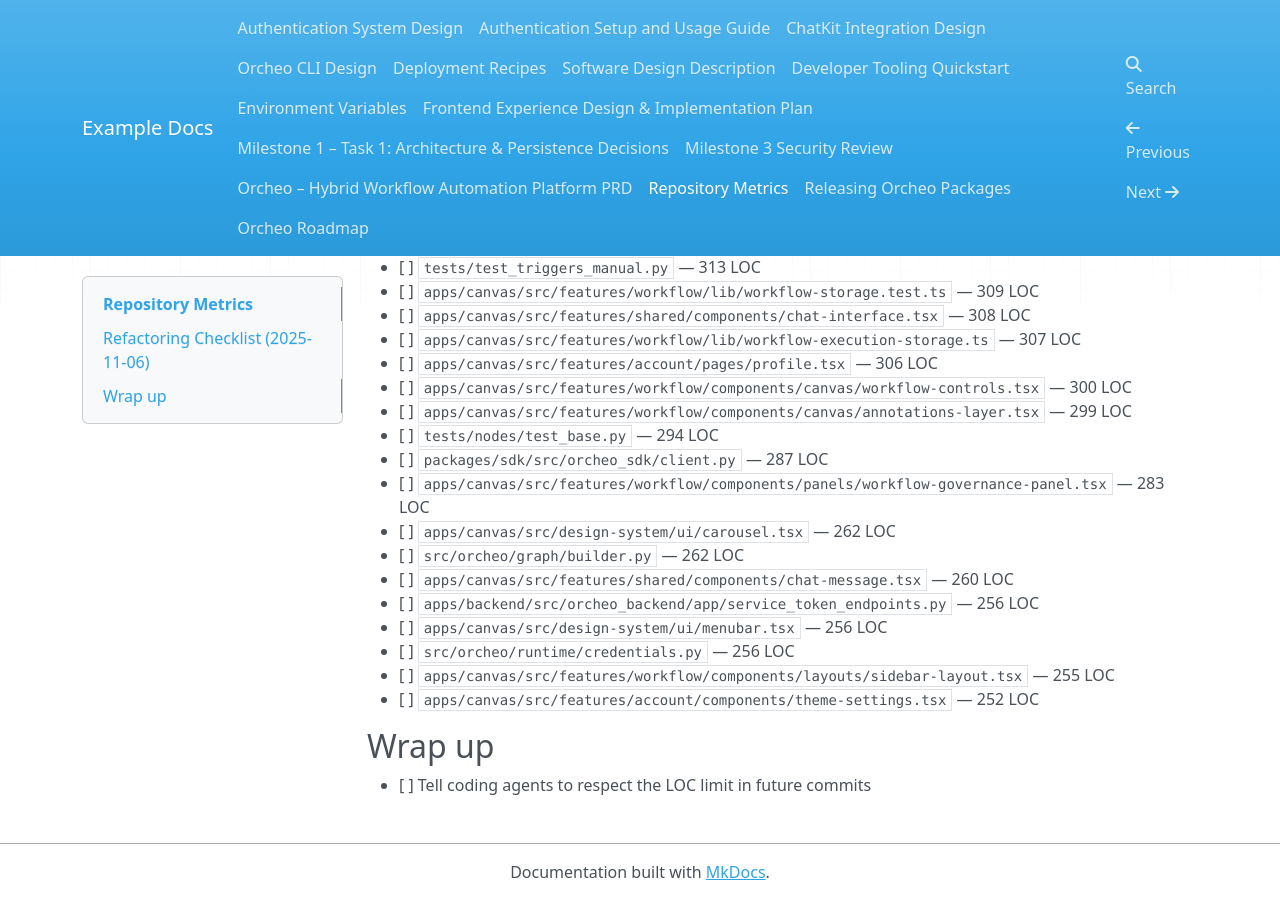
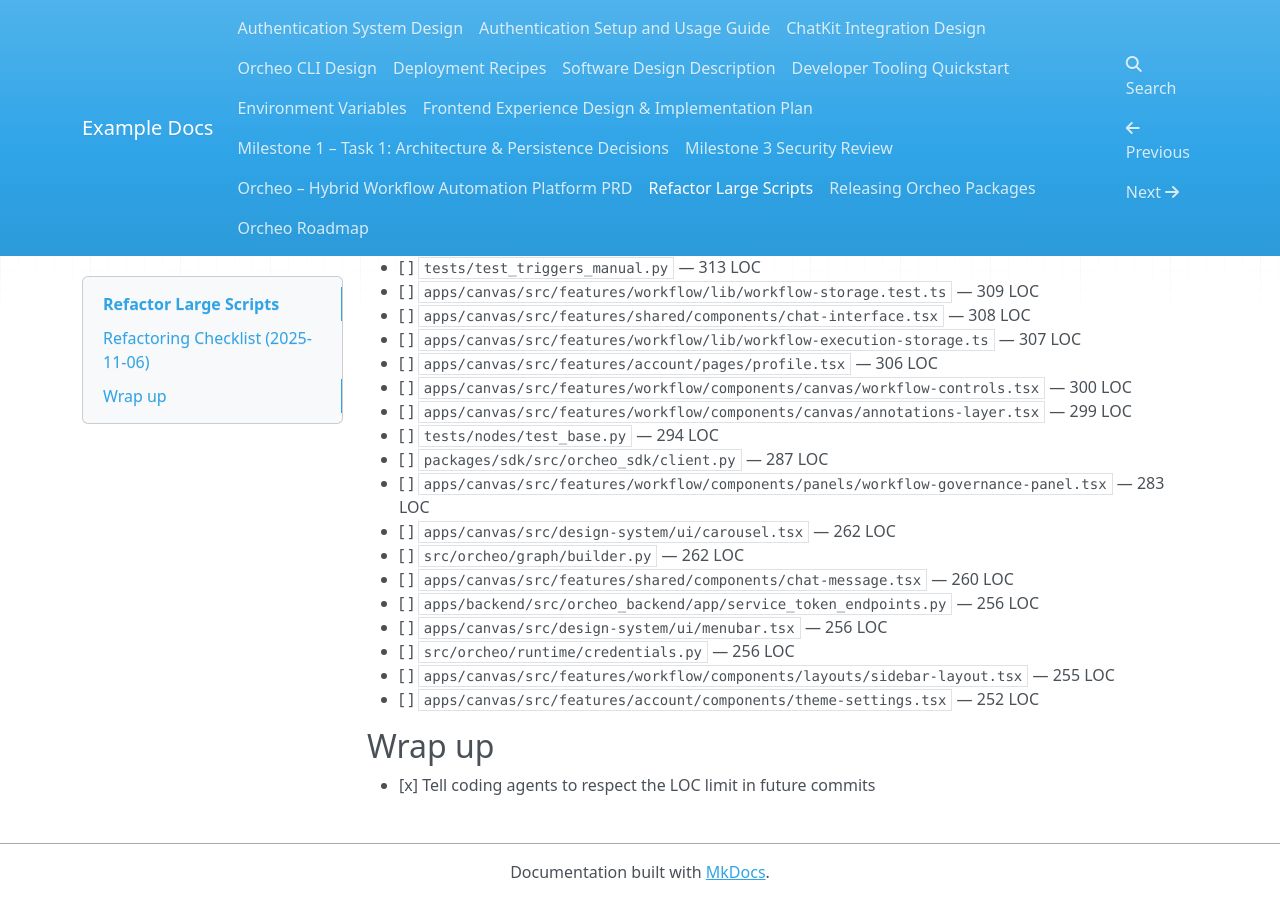
Before and after one commit to ShaojieJiang/orcheo, an MkDocs documentation site: the page built from docs/refactoring_plan.md, in a window 1280 px wide and 900 px high, scrolled down 2206 px. Built offline with MkDocs 1.6.1, drawn with Linux system fonts in a browser that asks for light colours; nearby versions of some CDN libraries; some of the changed text lies outside the part shown.

Commit message:
Update plan and coding agent prompts

```diff
--- a/docs/refactoring_plan.md
+++ b/docs/refactoring_plan.md
@@ -1,4 +1,4 @@
-# Repository Metrics
+# Refactor Large Scripts
 
 Each script should have fewer than 250 LOC; special cases may extend but must stay under 300 LOC.
 
@@ -110,4 +110,4 @@ Each script should have fewer than 250 LOC; special cases may extend but must st
 
 ## Wrap up
 
-- [ ] Tell coding agents to respect the LOC limit in future commits
+- [x] Tell coding agents to respect the LOC limit in future commits
```
Also changed, not shown: AGENTS.md (+1 -0 lines), CLAUDE.md (+1 -0 lines).
